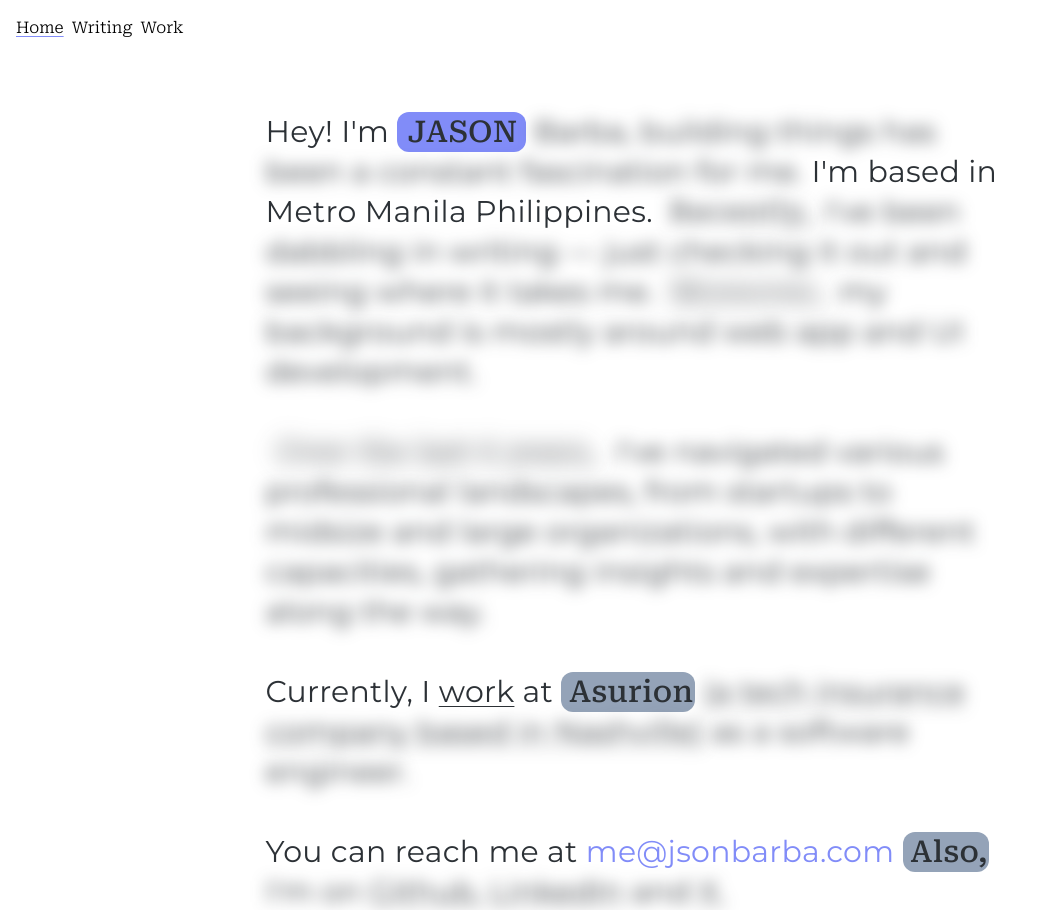
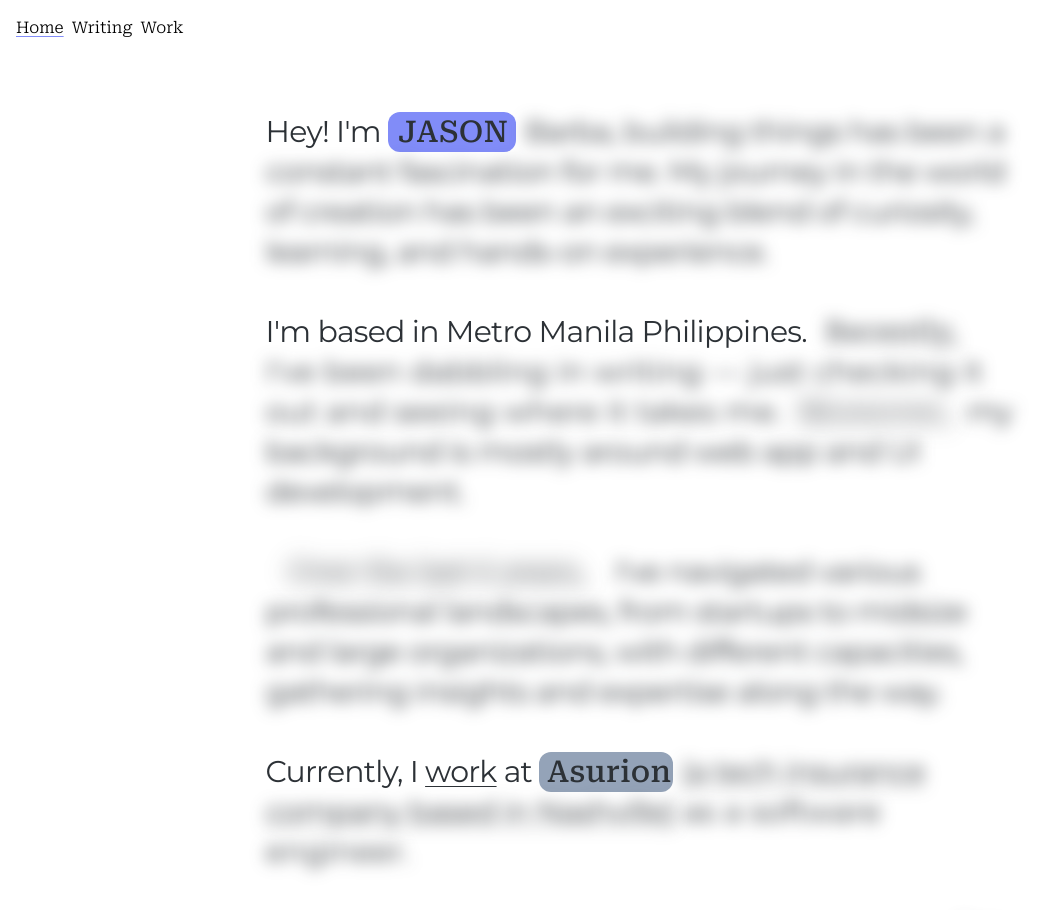
Before and after one commit to swoppy/jsonbarba, a Next.js app: page / in a window 1280 px wide. Shown: the top 910 px of the page, without its empty margins (0-1064 px from the left). Built offline with nearby package versions, Linux system fonts and the light colour scheme.

Commit message:
wow(home): add transition effects

```diff
--- a/src/components/home/AboutSection.tsx
+++ b/src/components/home/AboutSection.tsx
@@ -10,7 +10,7 @@ export function AboutSection({ currentYear }: { currentYear: number }) {
   return (
     <section className="flex flex-col justify-center">
       <p className="text-dark dark:text-gray-200 text-lg !leading-8 md:text-3xl md:!leading-10 font-light tracking-[0.01em] w-full break-keep">
-        <span className={`inline ${hover.first && 'text-indigo-400'}`}>
+        <span className={`tracking-tight inline transition-all duration-500 ${hover.first && 'text-indigo-300'}`}>
           Hey! I&#39;m{' '}
         </span>{' '}
         <button
@@ -22,16 +22,16 @@ export function AboutSection({ currentYear }: { currentYear: number }) {
           <span className="mr-2 ml-2.5 font-medium">JASON</span>
         </button>{' '}
 
-        <span className={`inline ${blur.JASON ? 'blur select-none' : `blur-0 select-auto ${hover.first && 'text-indigo-400'}`}`}>
-          Barba, building things has been a constant fascination for me.{' '}
-        </span>
-        <span className={`inline ${(hover.first && !blur.JASON) && 'text-indigo-400'}`}>
+        <span className={`tracking-tight inline transition-all duration-400 ${blur.JASON ? 'blur select-none' : `blur-0 select-auto ${hover.first && 'text-indigo-300'}`}`}>
+          Barba, building things has been a constant fascination for me. My journey in the world of creation has been an exciting blend of curiosity, learning, and hands-on experience.{' '}
+        </span><br /><br />
+        <span className={`tracking-tight inline transition-all duration-500 ${(hover.first && !blur.JASON) && 'text-indigo-200'}`}>
           I&#39;m based in Metro Manila Philippines.{' '}
           <button
             className={`
               inline px-2 w-[98px] md:w-[155px] ${serif.className}
               ${blur.JASON ? 'blur cursor-text' :
-              'blur-0 cursor-pointer rounded-xl font-medium bg-slate-400 hover:bg-indigo-400 focus:bg-indigo-400 dark:text-dark'}
+              'blur-0 cursor-pointer rounded-xl font-medium bg-slate-400 hover:bg-indigo-400 focus:bg-indigo-400 transition-colors duration-500 dark:text-dark'}
             `}
             {...(!blur.JASON && { onClick: toggle.secondBlur })}
             onMouseOver={() => onMouse.secondGroup({ event: 'over' })}
@@ -41,11 +41,11 @@ export function AboutSection({ currentYear }: { currentYear: number }) {
           </button>
         </span>{' '}
 
-        <span className={`inline ${blur.RECENTLY ? 'blur select-none' : `blur-0 selec-auto ${hover.second && 'text-indigo-400'}`}`}>
+        <span className={`inline transition-all duration-500 ${blur.RECENTLY ? 'blur select-none' : `blur-0 selec-auto ${hover.second && 'text-indigo-300'}`}`}>
           I&#39;ve been dabbling in writing — just checking it out and seeing where it takes me.{' '}
           <button
             className={`
-              inline px-2 w-[108px] md:w-[168px]
+              inline transition-all duration-500 px-2 w-[108px] md:w-[168px]
               ${serif.className} ${blur.RECENTLY ? 'blur select-none' :
               'blur-0 selec-auto cursor-pointer rounded-xl font-medium bg-slate-400 hover:bg-indigo-400 focus:bg-indigo-400 dark:text-dark'}
             `}
@@ -57,11 +57,11 @@ export function AboutSection({ currentYear }: { currentYear: number }) {
           </button>
         </span>{' '}
 
-        <span className={`inline ${blur.MOREOVER ? 'blur select-none' : `blur-0 select-auto ${hover.third && 'text-indigo-400'}`}`}>
+        <span className={`tracking-tight inline transition-all duration-400 ${blur.MOREOVER ? 'blur select-none' : `blur-0 select-auto ${hover.third && 'text-indigo-300'}`}`}>
           my background is mostly around web app and UI development.{' '}<br/><br/>
           <button
             className={`
-              inline px-2 w-[212px] md:w-[342px] ${serif.className}
+              inline transition-all duration-500 px-2 w-[212px] md:w-[342px] ${serif.className}
               ${blur.MOREOVER ? 'blur select-none cursor-text' :
               'blur-0 select-auto cursor-pointer font-medium bg-slate-400 hover:bg-indigo-400 focus:bg-indigo-400 dark:text-dark'}
             `}
@@ -73,11 +73,11 @@ export function AboutSection({ currentYear }: { currentYear: number }) {
           </button>{' '}
         </span>
 
-        <span className={`inline ${blur.OVER_THE_LAST ? 'blur select-none' : `blur-0 select-auto ${hover.fourth && 'text-indigo-400'}`}`}>
+        <span className={`tracking-tight inline transition-all duration-500 ${blur.OVER_THE_LAST ? 'blur select-none' : `blur-0 select-auto ${hover.fourth && 'text-indigo-300'}`}`}>
           I&#39;ve navigated various professional landscapes, from startups to midsize and large organizations, with different capacities, gathering insights and expertise along the way.{' '}
         </span><br/><br/>
 
-        <span className={`blur-0 ${hover.fifth && 'text-indigo-400'}`}>
+        <span className={`tracking-tight blur-0 transition-all duration-500 ${hover.fifth && 'text-indigo-300'}`}>
           Currently, I{' '}
           <Link
             href="/work"
@@ -87,7 +87,7 @@ export function AboutSection({ currentYear }: { currentYear: number }) {
           </Link> at{' '}
         </span>
         <button
-          className={`w-[86px] md:w-[134px] inline px-2 rounded-xl font-medium bg-slate-400 hover:bg-indigo-400 focus:bg-indigo-400 dark:text-dark ${serif.className}`}
+          className={`transition-all duration-500 w-[86px] md:w-[134px] inline px-2 rounded-xl font-medium bg-slate-400 hover:bg-indigo-400 focus:bg-indigo-400 dark:text-dark ${serif.className}`}
           onClick={toggle.fifthBlur}
           onMouseOver={() => onMouse.fifthGroup({ event: 'over' })}
           onMouseOut={() => onMouse.fifthGroup({ event: 'out' })}
@@ -100,8 +100,8 @@ export function AboutSection({ currentYear }: { currentYear: number }) {
             rel="noopener noreferrer"
             target="_blank"
             className={`
-              inline underline decoration-dashed underline-offset-4 decoration-1 ${!blur.ASURION && 'hover:decoration-indigo-400 focus:decoration-indigo-400'}
-              ${blur.ASURION ? 'blur select-none' : `blur-0 select-auto ${(!blur.ASURION && hover.fifth) && 'text-indigo-400'}`}
+              tracking-tight transition-all duration-400 inline underline decoration-dashed underline-offset-4 decoration-1 ${!blur.ASURION && 'hover:decoration-indigo-400 focus:decoration-indigo-400'}
+              ${blur.ASURION ? 'blur select-none' : `blur-0 select-auto ${(!blur.ASURION && hover.fifth) && 'text-indigo-300'}`}
             `}
           >
             &#40;a tech insurance company based in Nashville&#41;
@@ -110,7 +110,7 @@ export function AboutSection({ currentYear }: { currentYear: number }) {
         </span>
         <br/><br/>
 
-        <span className="">
+        <span className="tracking-tight">
           You can reach me at{' '}
           <a
             href="mailto:me@jsonbarba.com"
@@ -121,7 +121,7 @@ export function AboutSection({ currentYear }: { currentYear: number }) {
             me@jsonbarba.com
           </a>{' '}
           <button
-            className={`w-[60px] md:w-[86px] inline px-2 rounded-xl font-medium bg-slate-400 hover:bg-indigo-400 focus:bg-indigo-400 dark:text-dark ${serif.className}`}
+            className={`transition-all duration-500 w-[60px] md:w-[86px] inline px-2 rounded-xl font-medium bg-slate-400 hover:bg-indigo-400 focus:bg-indigo-400 dark:text-dark ${serif.className}`}
             onClick={toggle.sixthBlur}
             onMouseOver={() => onMouse.sixthGroup({ event: 'over' })}
             onMouseOut={() => onMouse.sixthGroup({ event: 'out' })}
@@ -129,7 +129,7 @@ export function AboutSection({ currentYear }: { currentYear: number }) {
             Also,
           </button>{' '}
           <span
-            className={`inline ${blur.ALSO ? 'blur select-none' : `blur-0 select-auto ${hover.sixth && 'text-indigo-400'}`}`}
+            className={`inline transition-all duration-500 ${blur.ALSO ? 'blur select-none' : `blur-0 select-auto ${hover.sixth && 'text-indigo-300'}`}`}
           >
             I&#39;m on{' '}
             <a
--- a/src/pages/writing/index.tsx
+++ b/src/pages/writing/index.tsx
@@ -9,7 +9,7 @@ function WritingPreview(post: Writing) {
     <div className="flex justify-between mb-8">
       <div>
         <h3 className="mb-1">
-          <Link href={post.url} className="hover:text-indigo-400 text-base sm:text-lg">
+          <Link href={post.url} className="transition-all duration-500 hover:text-indigo-400 text-base sm:text-lg">
             {post.title}
           </Link>
         </h3>
```
